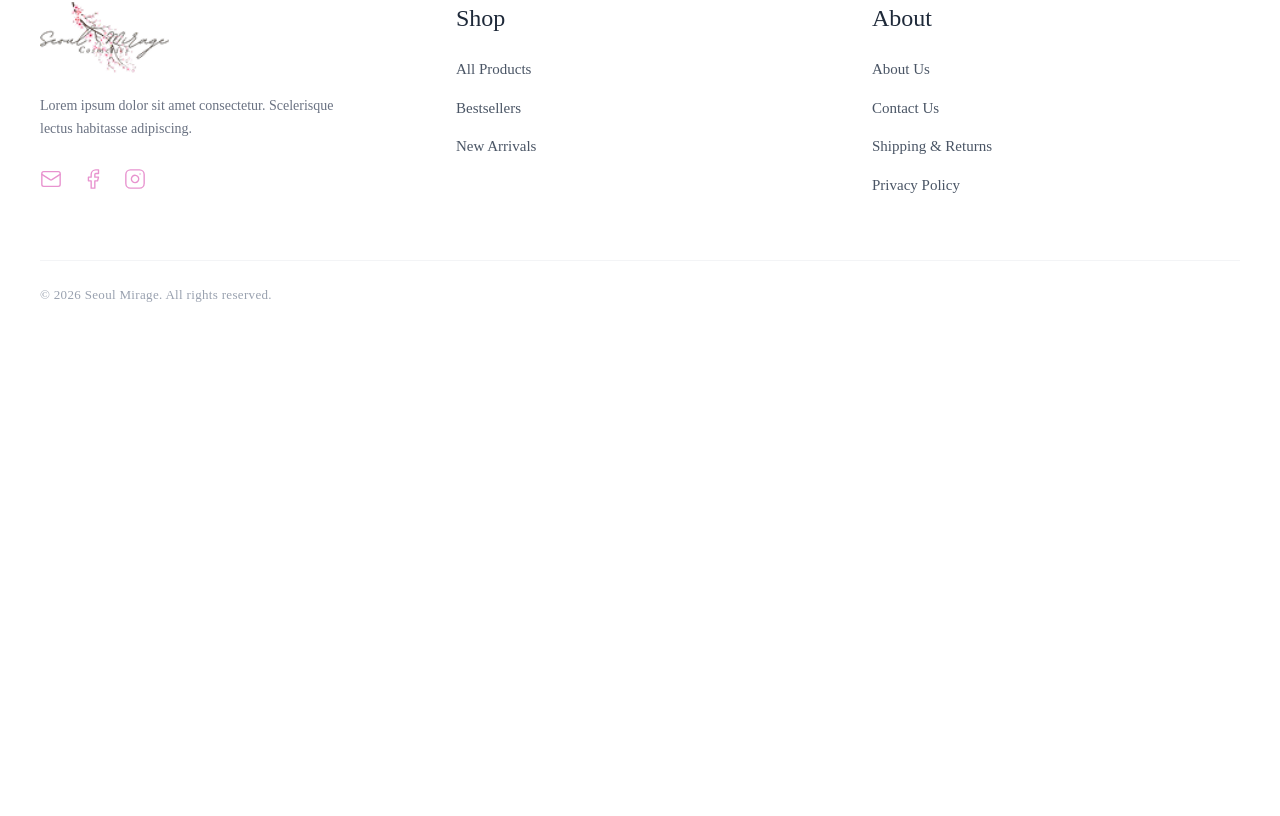
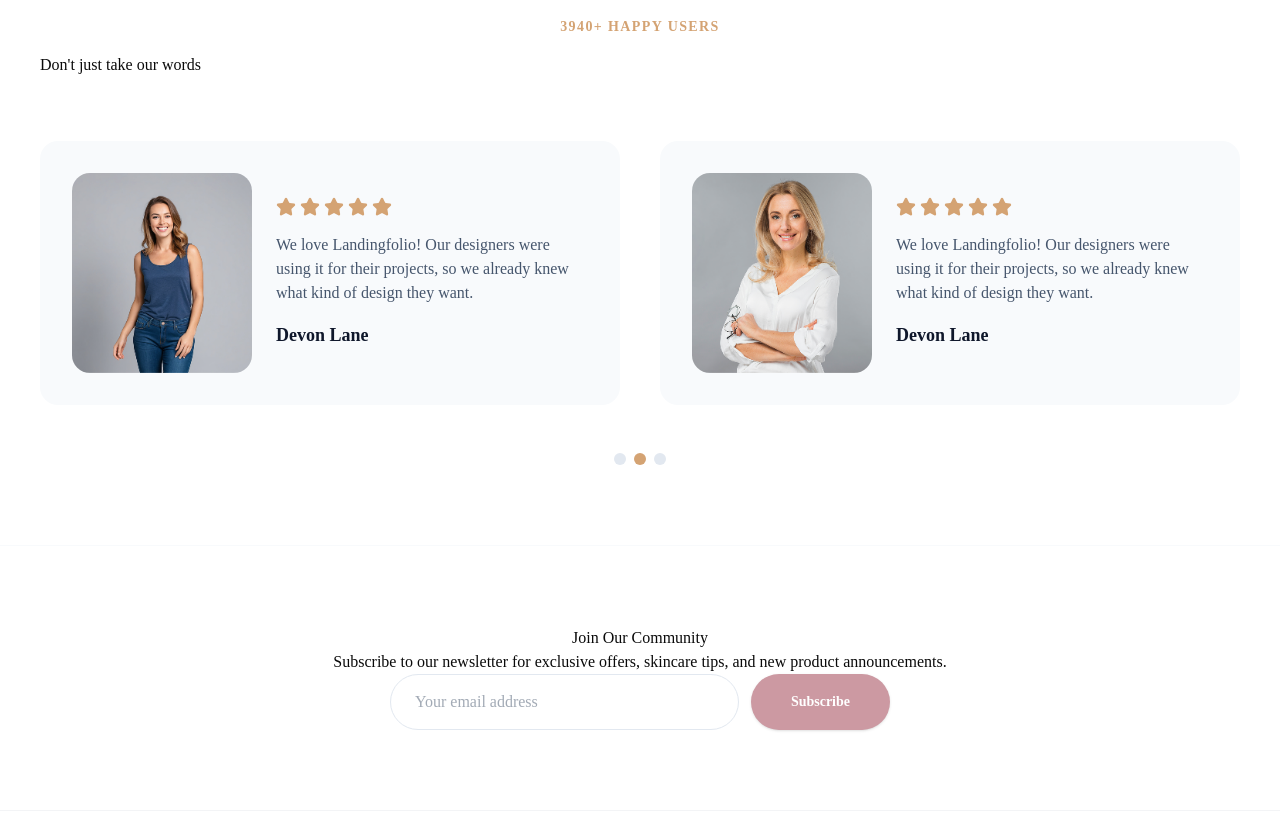
Before and after one commit to nafi0123/nextjs-typescript-demo, a Next.js app: page / in a window 1280 px wide. Shown: the part 1384-2200 px from the top of the page. Before the commit the page ends 1713 px from the top, so only its background shows below. Built offline with nearby package versions, Linux system fonts and the light colour scheme.

Commit message:
justTake and joinCom done

```diff
--- a/src/app/(withCommonLayout)/page.tsx
+++ b/src/app/(withCommonLayout)/page.tsx
@@ -1,4 +1,6 @@
 import Banner from "@/components/home/Banner";
+import JoinCom from "@/components/home/JoinCom";
+import JustTake from "@/components/home/JustTake";
 import Philosophy from "@/components/home/Philosophy";
 import React from "react";
 
@@ -7,6 +9,9 @@ const Homepage = () => {
     <div className="">
       <Banner />
       <Philosophy />
+      <JustTake></JustTake>
+      <JoinCom></JoinCom>
+
     </div>
   );
 };
--- /dev/null
+++ b/src/components/home/JoinCom.tsx
@@ -0,0 +1,35 @@
+import React from 'react'
+import Container from '@/components/shared/Container'
+import { Button } from '@/components/ui/button'
+
+export default function JoinCom() {
+  return (
+    <section className="py-20 bg-white border-t border-slate-50">
+      <Container>
+        <div className="max-w-4xl mx-auto flex flex-col items-center">
+          {/* Text Content using Global Classes */}
+          <h2 className="newsletter-title">Join Our Community</h2>
+          <p className="newsletter-desc">
+            Subscribe to our newsletter for exclusive offers, skincare tips, and new product announcements.
+          </p>
+
+          {/* Subscription Form - Figma Exact Layout */}
+          <div className="w-full max-w-[500px] flex flex-col sm:flex-row items-center gap-3">
+            <div className="w-full relative">
+              <input
+                type="email"
+                placeholder="Your email address"
+                className="w-full h-12 md:h-14 px-6 rounded-full border border-slate-200 focus:outline-none focus:ring-2 focus:ring-[#CC99A2]/30 transition-all text-slate-600 bg-white"
+              />
+            </div>
+            <Button
+              className="w-full sm:w-auto h-12 md:h-14 px-10 rounded-full bg-[#CC99A2] hover:bg-[#B88691] text-white font-semibold transition-all shadow-sm"
+            >
+              Subscribe
+            </Button>
+          </div>
+        </div>
+      </Container>
+    </section>
+  )
+}
--- /dev/null
+++ b/src/components/home/JustTake.tsx
@@ -0,0 +1,80 @@
+"use client"
+
+import React from 'react'
+import Image from 'next/image'
+import Container from '@/components/shared/Container'
+import { Star } from 'lucide-react'
+
+// Assets
+import person1 from '@/assets/img/person1.png'
+import person2 from '@/assets/img/person2.png'
+
+const testimonials = [
+  {
+    id: 1,
+    name: "Devon Lane",
+    image: person1,
+    text: "We love Landingfolio! Our designers were using it for their projects, so we already knew what kind of design they want.",
+    rating: 5
+  },
+  {
+    id: 2,
+    name: "Devon Lane",
+    image: person2,
+    text: "We love Landingfolio! Our designers were using it for their projects, so we already knew what kind of design they want.",
+    rating: 5
+  }
+]
+
+export default function JustTake() {
+  return (
+    <section className="py-20 bg-white">
+      <Container>
+        {/* Header Section using Global Classes */}
+        <div className="mb-16 space-y-4">
+          <p className="text-center text-sm font-semibold text-[#d4a373] tracking-widest uppercase">
+            3940+ Happy Users
+          </p>
+          <h2 className="section-title">Don't just take our words</h2>
+        </div>
+
+        {/* Testimonials Grid */}
+        <div className="grid grid-cols-1 lg:grid-cols-2 gap-10">
+          {testimonials.map((item) => (
+            <div key={item.id} className="flex flex-col md:flex-row gap-6 items-center bg-slate-50 p-8 rounded-2xl">
+              {/* Image with exact Figma rounding */}
+              <div className="relative w-[180px] h-[200px] shrink-0 overflow-hidden rounded-2xl">
+                <Image
+                  src={item.image}
+                  alt={item.name}
+                  fill
+                  className="object-cover"
+                />
+              </div>
+
+              {/* Content */}
+              <div className="space-y-4 text-center md:text-left">
+                <div className="flex justify-center md:justify-start gap-1">
+                  {[...Array(item.rating)].map((_, i) => (
+                    <Star key={i} className="w-5 h-5 fill-[#d4a373] text-[#d4a373]" />
+                  ))}
+                </div>
+                <p className="testimonial-text text-slate-600">
+                  {item.text}
+                </p>
+                <h4 className="font-bold text-lg text-slate-900">{item.name}</h4>
+              </div>
+            </div>
+          ))}
+        </div>
+
+        {/* Pagination Dots (Visual Only) */}
+        <div className="flex justify-center gap-2 mt-12">
+          <span className="w-3 h-3 rounded-full bg-slate-200"></span>
+          <span className="w-3 h-3 rounded-full bg-[#d4a373]"></span>
+          <span className="w-3 h-3 rounded-full bg-slate-200"></span>
+        </div>
+      </Container>
+    </section>
+  )
+}
```
Also changed, not shown: src/assets/img/person1.png (added), src/assets/img/person2.png (added).
